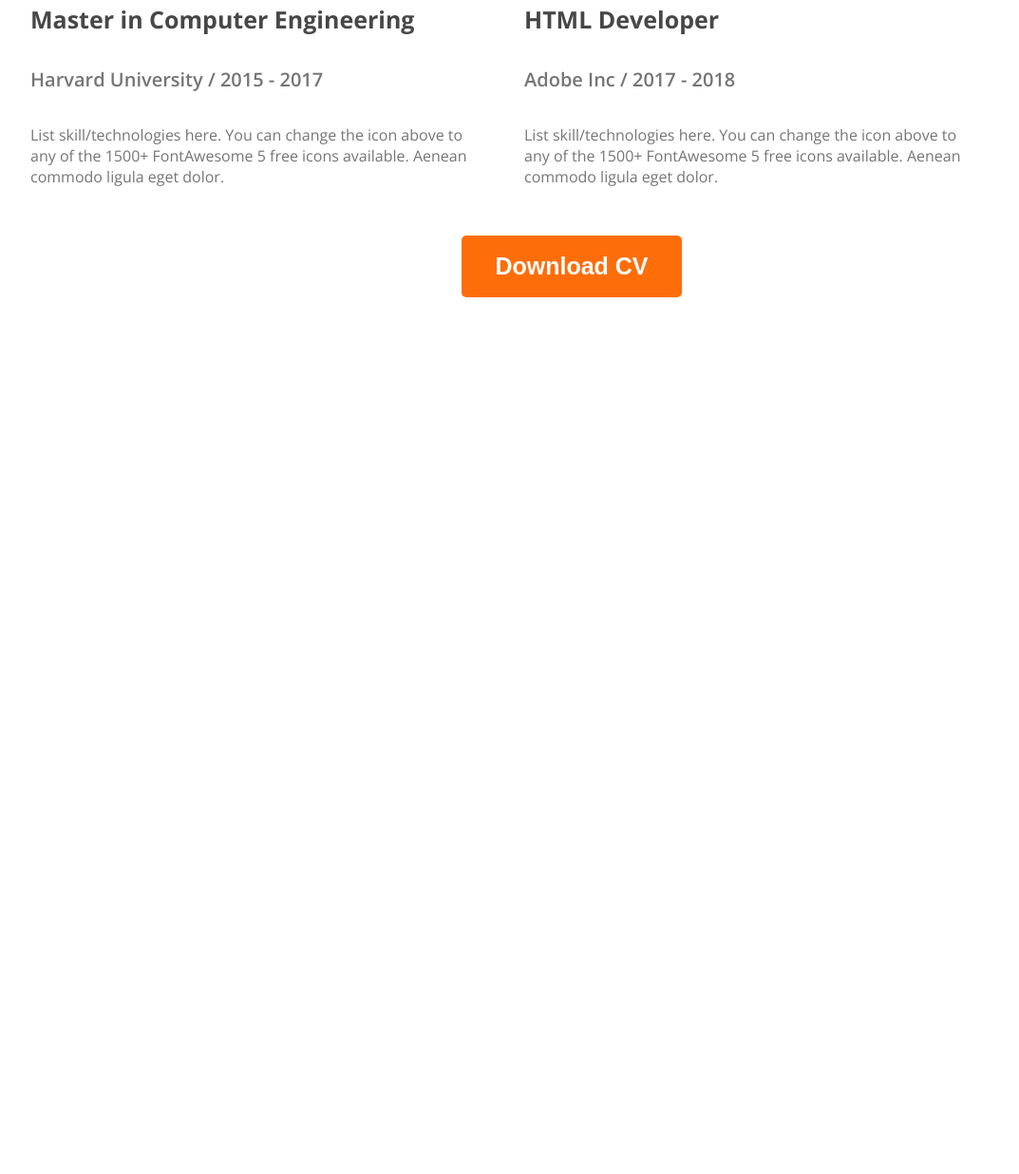
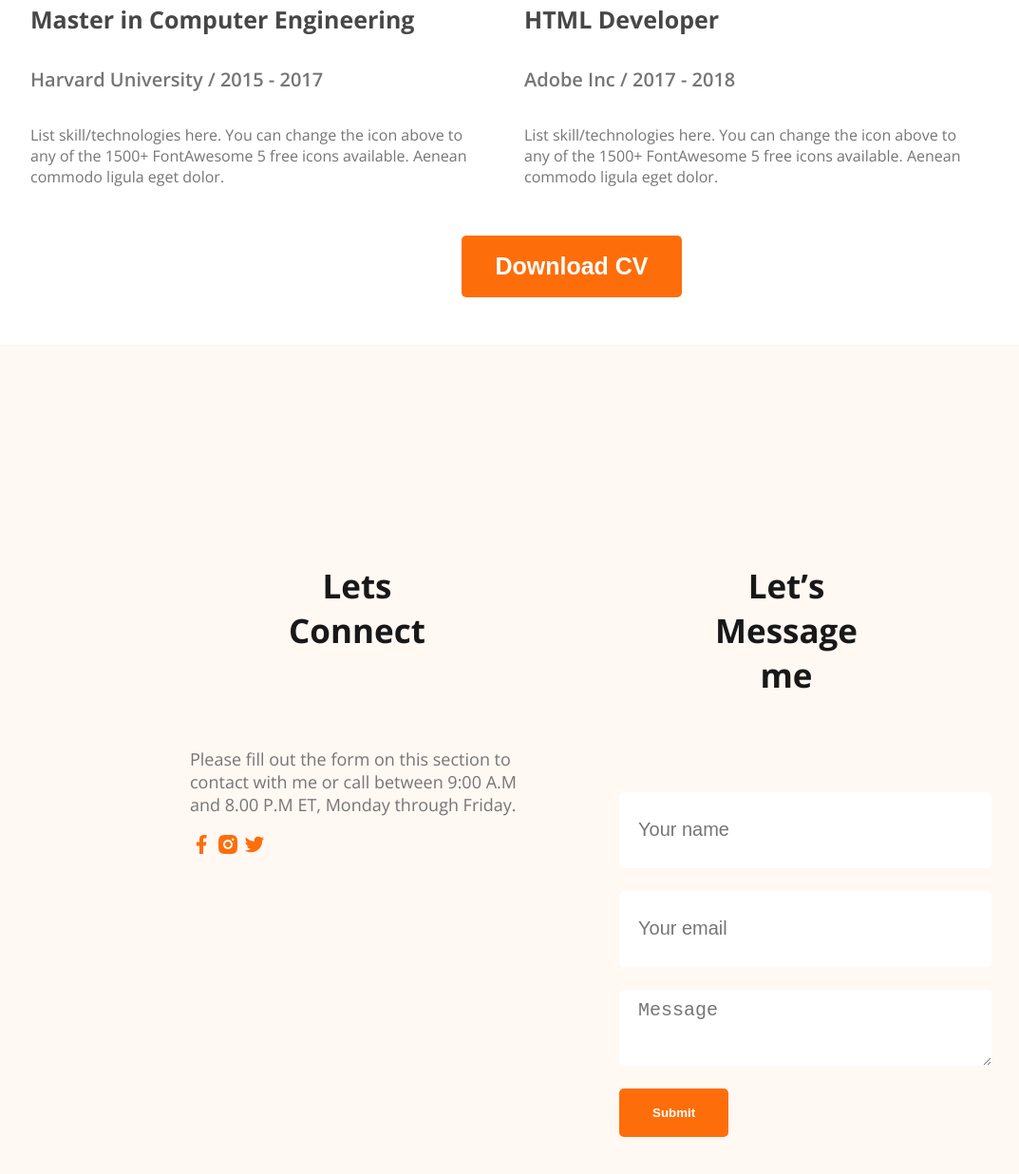
Before and after one commit to Hasnathamim/web-dev-portfolio, a plain HTML site: page index.html in a window 1280 px wide. Shown: the part 3123-4359 px from the top of the page at 95% size, without its empty margins (38-1111 px from the left). Before the commit the page ends 3444 px from the top, so only its background shows below. Drawn offline with nearby package versions, Linux system fonts and the light colour scheme.

Commit message:
added text

```diff
--- a/index.html
+++ b/index.html
@@ -164,12 +164,30 @@
                 </div>
             </div>
             <div class="btn">
-                <a href=""><button class="btn-">Download CV</button></a>
+               <button class="btn-">Download CV</button>
             </div>
 
          </section>
     </main>
-    <footer>
+    <footer class="bg-color footer">
+        <div class="footer-column">
+            <h3 class="section-title">Lets Connect</h3>
+            <p class="section-description">Please fill out the form on this section to contact with me or call between 9:00 A.M and 8.00 P.M ET, Monday through Friday.</p>
+            <div>
+             <a href=""><img src="images/icons/facebook.png" alt=""></a>
+             <a href=""><img src="images/icons/insta.png" alt=""></a>
+             <a href=""><img src="images/icons/twitter.png" alt=""></a>
+            </div>
+        </div>
+        <div class="footer-column">
+           <h3 class="section-title">Let’s Message me</h3>
+           <form action="">
+            <input type="text" placeholder="Your name">
+            <input type="email" placeholder="Your email">
+            <textarea name="" id="" cols="50" rows="30" placeholder="Message"></textarea>
+            <input class="btn-primary" type="submit" value="Submit">
+           </form>
+        </div>
 
     </footer>
 </body>
--- a/style/portfolio.css
+++ b/style/portfolio.css
@@ -223,3 +223,26 @@ padding: 18px 35px;
 border-radius: 5px;
 border: none;
 }
+/* footer-style */
+.footer{
+  padding: 130px 230px;
+  display: flex;
+  gap: 100px;
+  margin-top: 50px;
+
+}
+.footer-column{
+  width: 50%;
+}
+.footer input[type="text"],footer input[type="email"],footer textarea{
+  height: 60px;
+  border-radius: 5px;
+background-color: white;
+display:block ;
+width: 100%;
+padding: 10px 20px;
+margin-bottom: 24px;
+border: none;
+font-size: 20px;
+
+}
```
